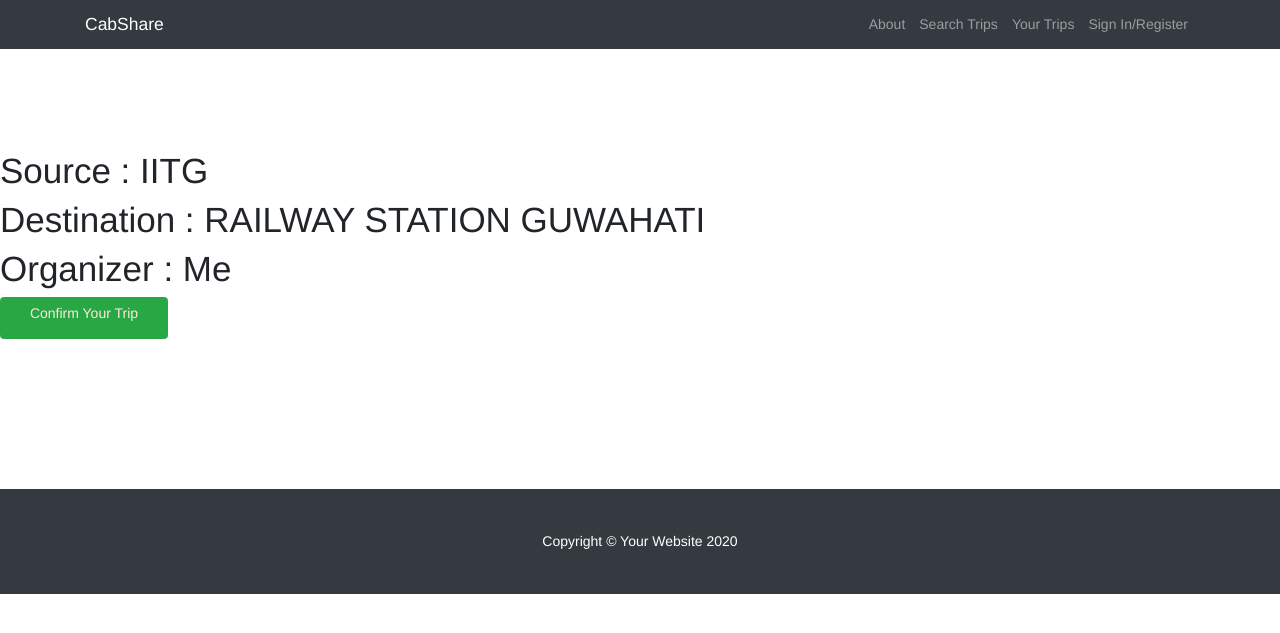
After one commit to munindra2132/CabShare, a Django app: a page that uses templates/base.html in a window 1280 px wide. The commit adds this page. Shown: the top 633 px of the page. Run offline with Django 3.2, Linux system fonts and the light colour scheme; data comes from the database, SQL or seed files in the repository; both versions use the stored data as it was after the commit; some libraries are stand-ins or nearby versions.

Commit message:
pages linked and created a detailview of a trip

```diff
--- a/core/models.py
+++ b/core/models.py
@@ -1,5 +1,6 @@
+from django.conf import settings
 from django.db import models
-
+from django.shortcuts import reverse
 # Create your models here.
 
 
@@ -25,9 +26,15 @@ class Trip(models.Model):
     organizer = models.CharField(max_length=50)
     journey_date = models.DateTimeField(
         auto_now=False, auto_now_add=False, blank=False, null=False)
+    slug = models.SlugField()
 
     def __str__(self):
         return self.organizer
+
+    def get_absolute_url(self):
+        return reverse("core:trip", kwargs={
+            'slug': self.slug
+        })
 
 
 class MyTrips(models.Model):
--- a/core/urls.py
+++ b/core/urls.py
@@ -1,8 +1,18 @@
 from django.urls import path
-from .views import trip_list
+from .views import (
+    HomeView,
+    TripDetailView,
+    yourtrips,
+    search,
+    about
+)
 
 app_name = 'core'
 
 urlpatterns = [
-    path('', trip_list, name='trip-list')
+    path('', HomeView.as_view(), name='trip-list'),
+    path('trip/<slug>/', TripDetailView.as_view(), name='trip'),
+    path('yourtrips/', yourtrips, name='yourtrips'),
+    path('search/', search, name='search'),
+    path('about/', about, name="about")
 ]
--- a/core/views.py
+++ b/core/views.py
@@ -1,13 +1,32 @@
-from django.shortcuts import render
-from .models import Trip
+from django.shortcuts import render, get_object_or_404
+from django.views.generic import ListView, DetailView
+from .models import Trip, MyTrips, MyTrip
 # Create your views here.
 
 
-def trip_list(request):
-    context = {
-        'trips': Trip.objects.all()
-    }
-    return render(request, "list.html", context)
+# def trip_list(request):
+#     context = {
+#         'trips': Trip.objects.all()
+#     }
+#     return render(request, "list.html", context)
+
+
+class HomeView(ListView):
+    model = Trip
+    template_name = "list.html"
+
+
+class TripDetailView(DetailView):
+    model = Trip
+    template_name = "trip.html"
+
+
+def about(request):
+    return render(request, "about.html")
+
+
+def add_to_list(request, slug):
+    trip = get_object_or_404(Trip, slug=slug)
 
 
 def yourtrips(request):
--- a/templates/about.html
+++ b/templates/about.html
@@ -1,5 +1,5 @@
 {%  extends "base.html" %}
-
+{% load static %}
 {% block content %}
 
 <section id="about">
--- a/templates/base.html
+++ b/templates/base.html
@@ -19,7 +19,7 @@
         -->
     <nav class="navbar navbar-expand-lg navbar-dark bg-dark fixed-top" id="mainNav">
         <div class="container">
-            <a class="navbar-brand js-scroll-trigger" href="#page-top">Start Bootstrap</a>
+            <a class="navbar-brand js-scroll-trigger" href="/">CabShare</a>
             <button class="navbar-toggler" type="button" data-toggle="collapse" data-target="#navbarResponsive"
                 aria-controls="navbarResponsive" aria-expanded="false" aria-label="Toggle navigation">
                 <span class="navbar-toggler-icon"></span>
@@ -27,13 +27,13 @@
             <div class="collapse navbar-collapse" id="navbarResponsive">
                 <ul class="navbar-nav ml-auto">
                     <li class="nav-item">
-                        <a class="nav-link js-scroll-trigger" href="#about">About</a>
+                        <a class="nav-link js-scroll-trigger" href="/about">About</a>
                     </li>
                     <li class="nav-item">
-                        <a class="nav-link js-scroll-trigger" href="#">Search Trips</a>
+                        <a class="nav-link js-scroll-trigger" href="/search">Search Trips</a>
                     </li>
                     <li class="nav-item">
-                        <a class="nav-link js-scroll-trigger" href="#">Your Trips</a>
+                        <a class="nav-link js-scroll-trigger" href="/yourtrips">Your Trips</a>
                     </li>
                     <li class="nav-item">
                         <a class="nav-link js-scroll-trigger" href="#">Sign In/Register</a>
--- a/templates/list.html
+++ b/templates/list.html
@@ -4,7 +4,7 @@
 
 
 {% block content %}
-{% for trip in trips %}
+{% for trip in object_list %}
 <div class="movie_card" id="ave">
     <div class="info_section">
         <div class="movie_header">
@@ -17,8 +17,8 @@
             <Button class="btn btn-success"><a href="#">
                     <p style="color: antiquewhite;">Confirm Your Trip</p>
                 </a></Button>
-            <Button class=" btn btn-success"><a href="#">
-                    <p style="color: antiquewhite;">Remember the trip</p>
+            <Button class=" btn btn-success"><a href="{{ trip.get_absolute_url }}">
+                    <p style="color: antiquewhite;">View </p>
                 </a></Button>
         </div>
     </div>
--- a/templates/search.html
+++ b/templates/search.html
@@ -1 +1,5 @@
-{% load static %}
+{% extends "base.html" %}
+
+{% block content %}
+<div>This is search page</div>
+{% endblock content%}
--- /dev/null
+++ b/templates/trip.html
@@ -0,0 +1,12 @@
+{% extends "base.html" %}
+
+{% block content %}
+
+<h1> Source : {{ object.src }} </h1>
+<h1> Destination : {{ object.dest }} </h1>
+<h1> Organizer : {{ object.organizer }} </h1>
+
+<Button class="btn btn-success"><a href="#">
+        <p style="color: antiquewhite;">Confirm Your Trip</p>
+    </a></Button>
+{% endblock content%}
--- a/templates/yourtrips.html
+++ b/templates/yourtrips.html
@@ -0,0 +1,5 @@
+{% extends "base.html" %}
+
+{% block content %}
+<div>This is yourtrips page</div>
+{% endblock content %}
```
Also changed, not shown: core/migrations/0002_trip_slug.py (added), db.sqlite3.
